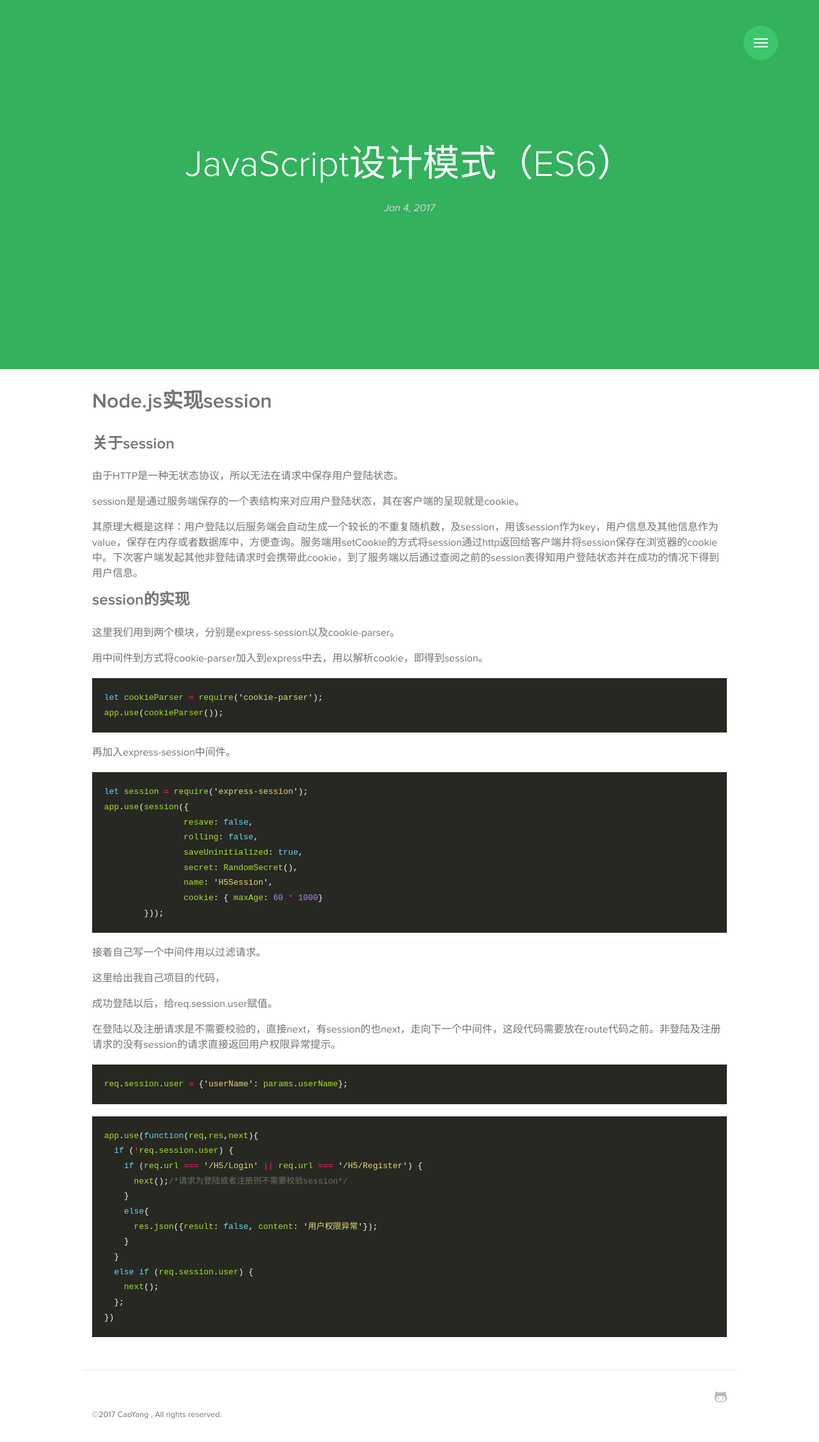
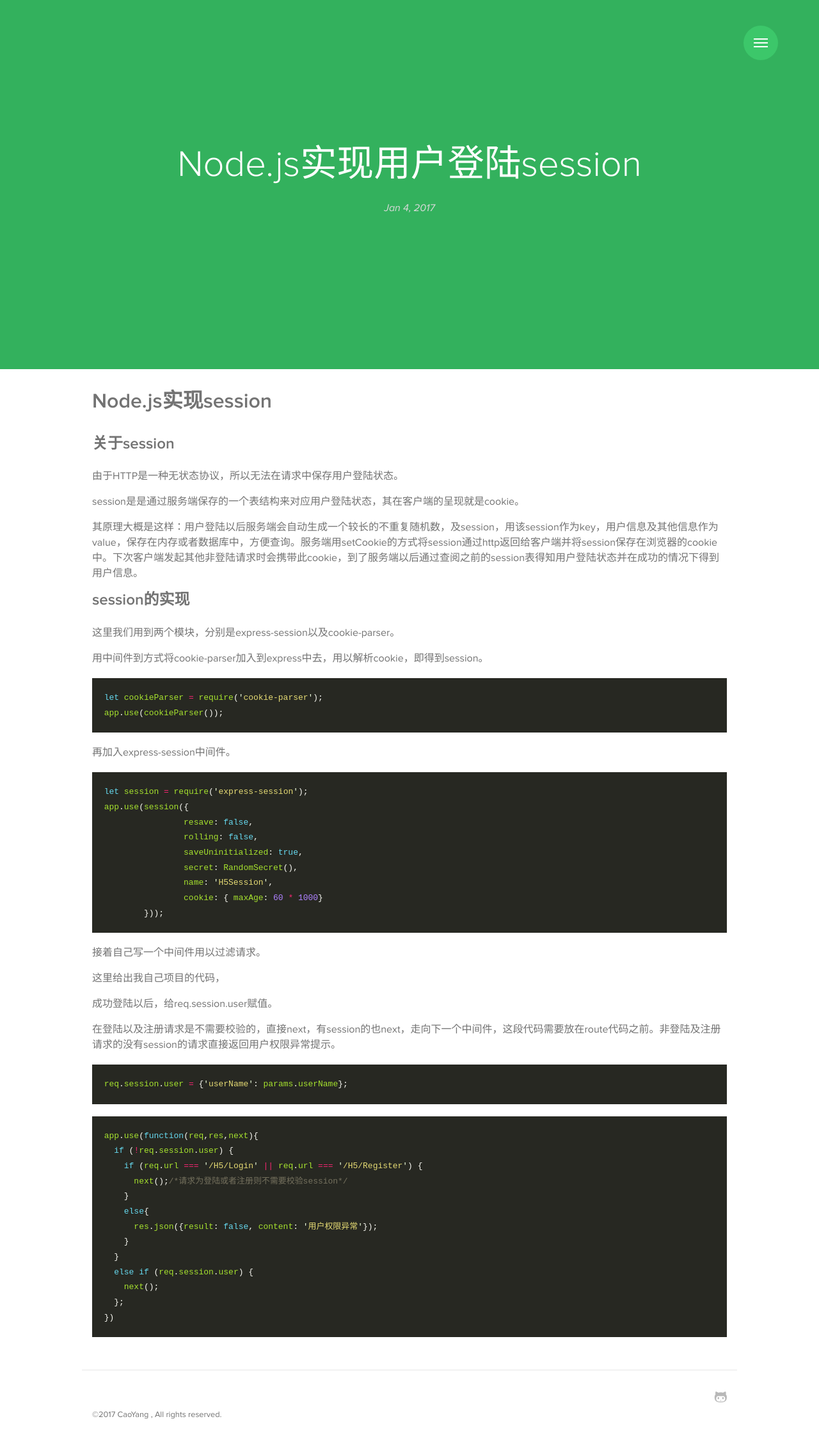
Before and after one commit to answershuto/Blog, a Jekyll site: the page built from _posts/2017-01-04-Node.js实现用户登陆session.MarkDown, in a window 1280 px wide. Shown: the whole page at 64% size. Built offline with Jekyll 4.4.1, drawn with Linux system fonts in a browser that asks for light colours; some web fonts are replaced.

Commit message:
修改《Node.js实现用户登陆session》的title以及excerpt

```diff
--- a/_posts/2017-01-04-Node.js实现用户登陆session.MarkDown
+++ b/_posts/2017-01-04-Node.js实现用户登陆session.MarkDown
@@ -1,10 +1,10 @@
 ---
 layout: post
-title:  "JavaScript设计模式（ES6）"
+title:  "Node.js实现用户登陆session"
 date:   2017-01-04 20:52:00 +0800
 categories: jekyll update
 tags: [nodeJS]
-excerpt: Node.js实现用户登陆session以及fetch不携带用户session问题
+excerpt: Node.js实现用户登陆session
 ---
 
 
```
Also changed, not shown: 3 other files.
